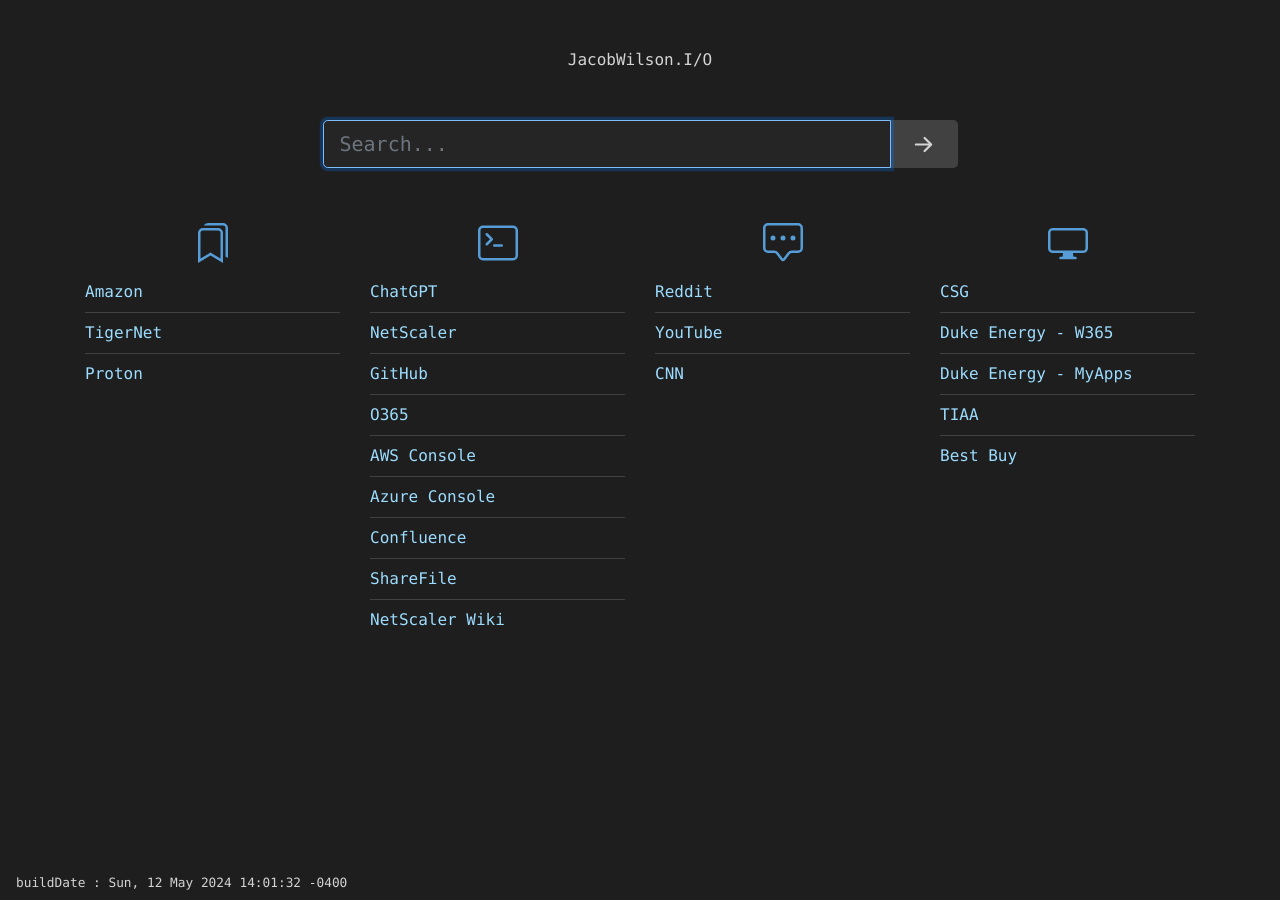
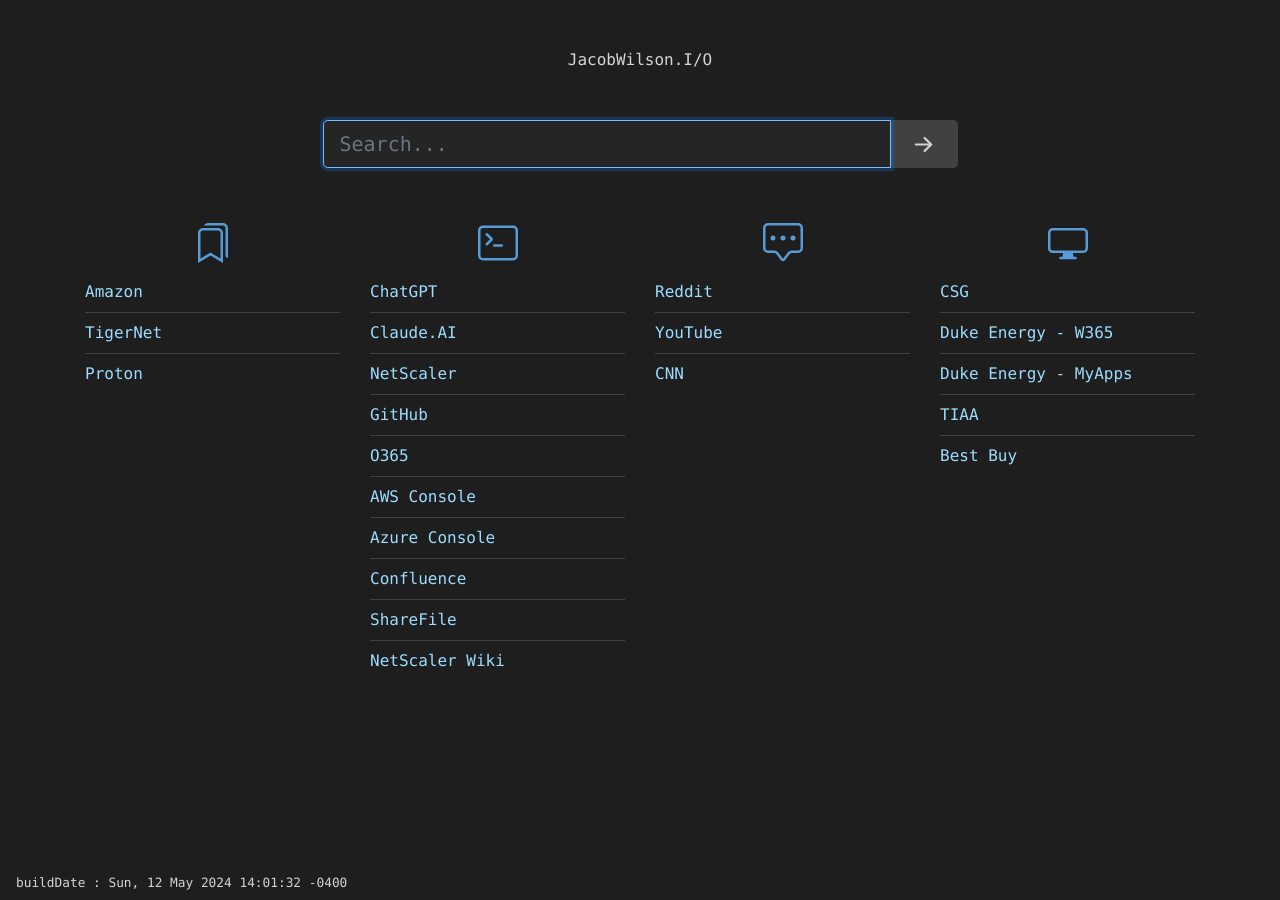
Before and after one commit to jdwilson85/startPage, a Jekyll site: the page built from index.md, in a window 1280 px wide. Built offline with Jekyll 4.4.1, drawn with Linux system fonts in a browser that asks for light colours; nearby versions of some CDN libraries.

Commit message:
added link

```diff
--- a/_data/linksTech.yml
+++ b/_data/linksTech.yml
@@ -1,5 +1,8 @@
 - title: ChatGPT
   uri: https://chat.openai.com/
+
+- title: Claude.AI
+  uri: https://claude.ai/
 
 - title: NetScaler
   uri: https://www.netscaler.com
```
